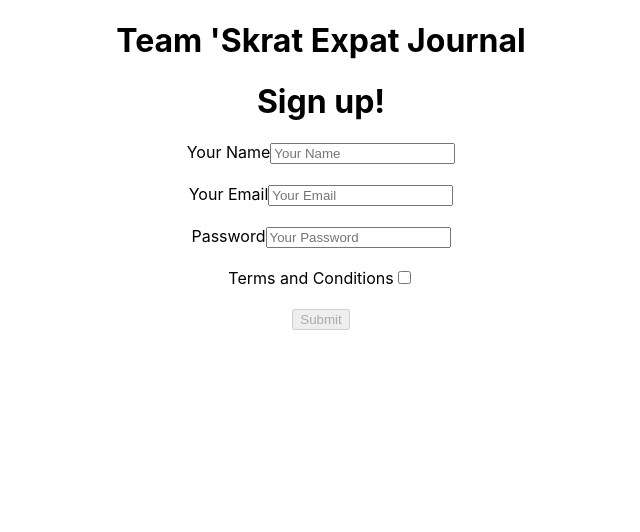
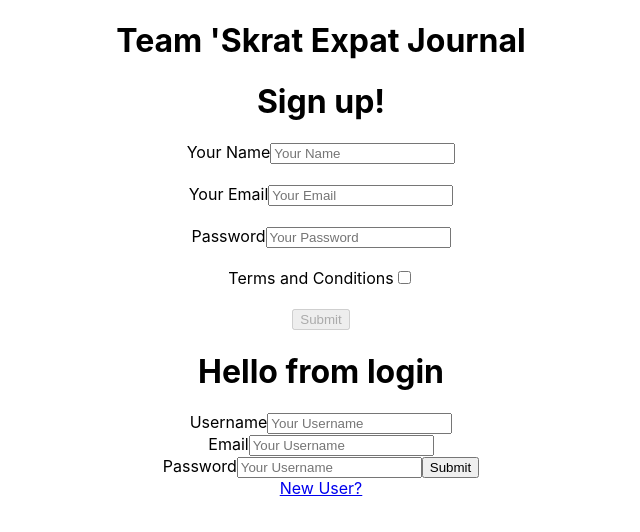
Before and after one commit to team-muskrat-expat-journal/front-end, a React (Create React App) app: page / in a window 1280 px wide. Shown: the top 532 px of the page, without its empty margins (319-959 px from the left). Built offline with nearby package versions, Linux system fonts and the light colour scheme.

Commit message:
added start of login

```diff
--- a/src/App.js
+++ b/src/App.js
@@ -1,6 +1,6 @@
 import React, { useState } from "react";
 import Signup from "./components/Signup.js";
-
+import Login from "./components/Login.js";
 import "./App.css";
 
 const App = () => {
@@ -8,6 +8,7 @@ const App = () => {
     <div className="App">
       <h1>Team 'Skrat Expat Journal</h1>
       <Signup />
+      <Login />
     </div>
   );
 };
--- /dev/null
+++ b/src/components/Login.js
@@ -0,0 +1,55 @@
+//Things needed... name: [text]
+// username (aka email address): [text]
+// password: [text]
+
+// new user?
+import React, { useState } from "react";
+
+function Login() {
+  const [form, setForm] = useState({
+    name: "",
+    email: "",
+    password: "",
+  });
+
+  return (
+    <div>
+      <h1>Hello from login</h1>
+      <form>
+        <label>
+          Username
+          <input
+            value={form.name}
+            name="username"
+            type="text"
+            placeholder="Your Username"
+          ></input>
+        </label>
+        <br></br>
+        <label>
+          Email
+          <input
+            value={form.email}
+            name="email"
+            type="text"
+            placeholder="Your Username"
+          ></input>
+        </label>
+        <br></br>
+        <label>
+          Password
+          <input
+            value={form.password}
+            name="password"
+            type="password"
+            placeholder="Your Username"
+          ></input>
+        </label>
+        <button>Submit</button>
+      </form>
+      <a href="#">New User?</a>
+    </div>
+  );
+}
+
+export default Login;
```
